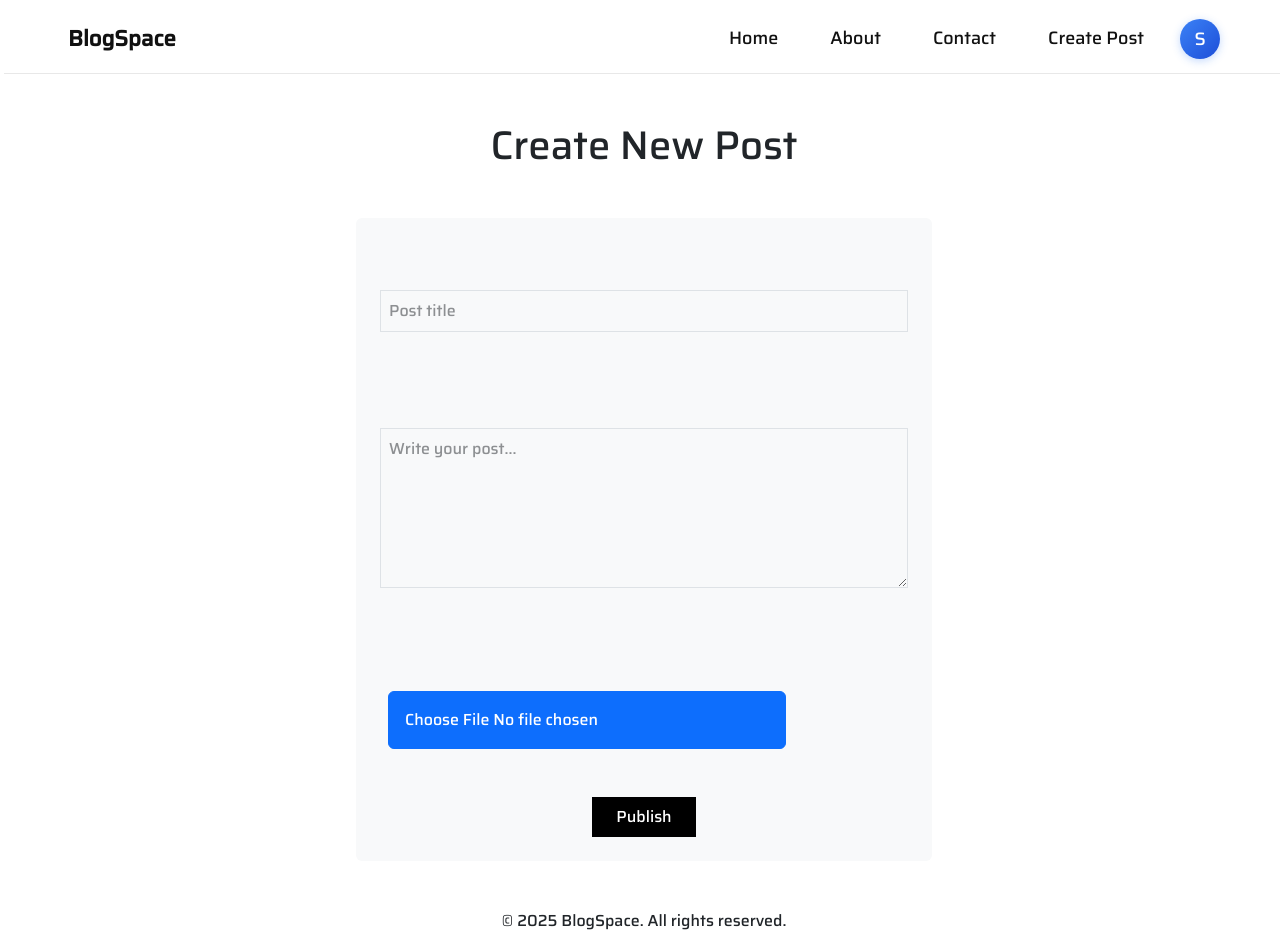
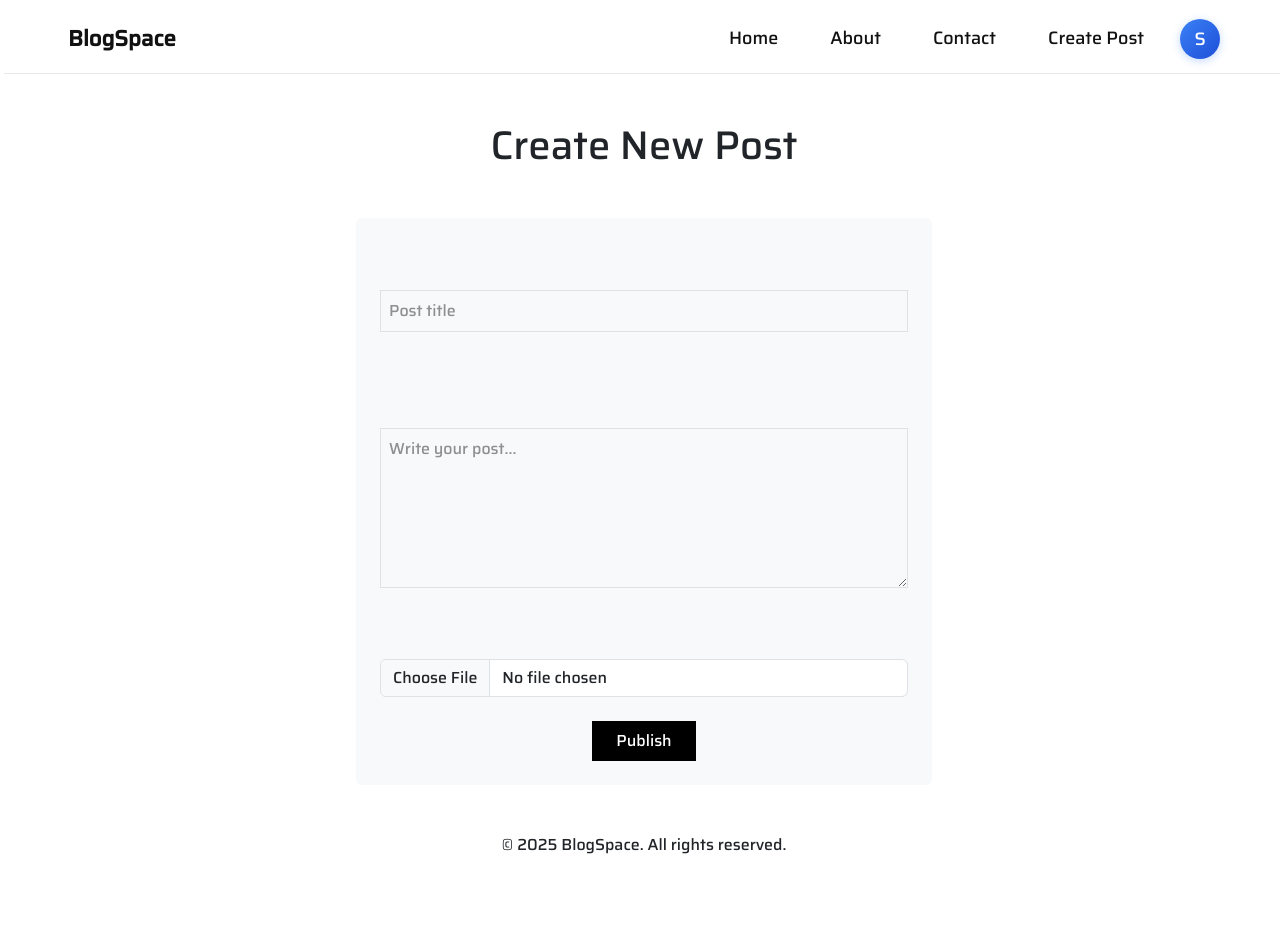
Before and after one commit to dhanyasri612/Blogspace, a Next.js app: page /create-post in a window 1280 px wide. After the commit the page ends 861 px from the top, so only its background shows below. Built offline with nearby package versions, Linux system fonts and the light colour scheme; sample sign-in values are in the browser's storage.

Commit message:
Update page.js

```diff
--- a/app/create-post/page.js
+++ b/app/create-post/page.js
@@ -98,12 +98,13 @@ export default function CreatePost() {
         />
 
         <input
-          type="file"
-          accept="image/*"
-          onChange={(e) => setImage(e.target.files[0])}
-          className="mt-5 mx-2 p-3 mb-5 btn btn-primary "
-          style={{ maxWidth: "800px" }}
-        />
+  type="file"
+  accept="image/*"
+  onChange={(e) => setImage(e.target.files[0])}
+  className="form-control mt-3 mb-4"
+  required
+/>
+
 
         <div className="text-center"><button className="bg-black text-white px-4 py-2 ">Publish</button></div>
       </form>
```
